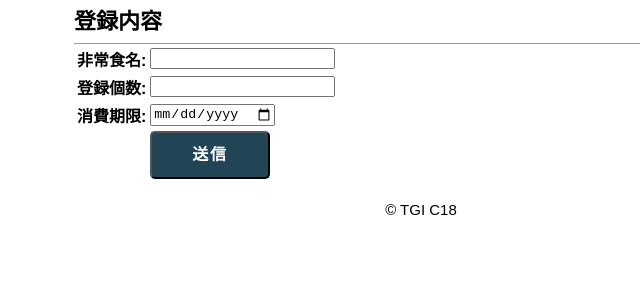
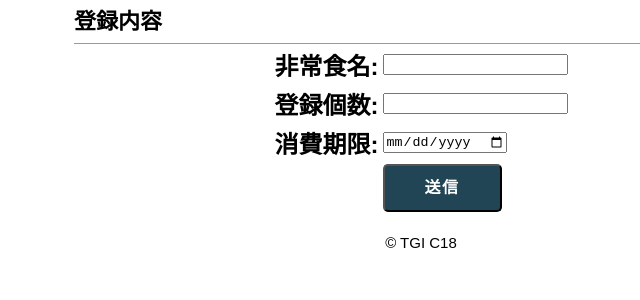
Before and after one commit to taizogt/project_C18, a Django app: page /emfood/register in a window 1280 px wide. Shown: the part 145-445 px from the top of the page, without its empty margins (219-859 px from the left). Run offline with Django 4.2, Linux system fonts and the light colour scheme.

Commit message:
スタイル変更

```diff
--- a/tginet_C18/emfood/static/emfood/style.css
+++ b/tginet_C18/emfood/static/emfood/style.css
@@ -194,6 +194,14 @@ a.btn--orange:hover {
     display:flex;
     justify-content: space-between;
 }
+.centre{
+    padding: 0 auto;
+}
+table{
+    /* 中央ぞろえにする */
+    margin: 0 auto;
+    font-size: x-large;
+}
 
 @media screen and (max-width: 767px) {
     #header-container {
--- a/tginet_C18/emfood/templates/emfood/register.html
+++ b/tginet_C18/emfood/templates/emfood/register.html
@@ -25,6 +25,7 @@
                     <h2>登録内容</h2>
                 </aside>
                 {{ message }}
+                <div class=centre>
                 <table>
                     <form action="{% url 'emfood:register' %}" method="post">
                       {% csrf_token %}
@@ -39,6 +40,7 @@
                       </tr>
                     </form>
                   </table>
+                </div>
                 <p></p>
             </div>
             <footer>© TGI C18</footer>
```
